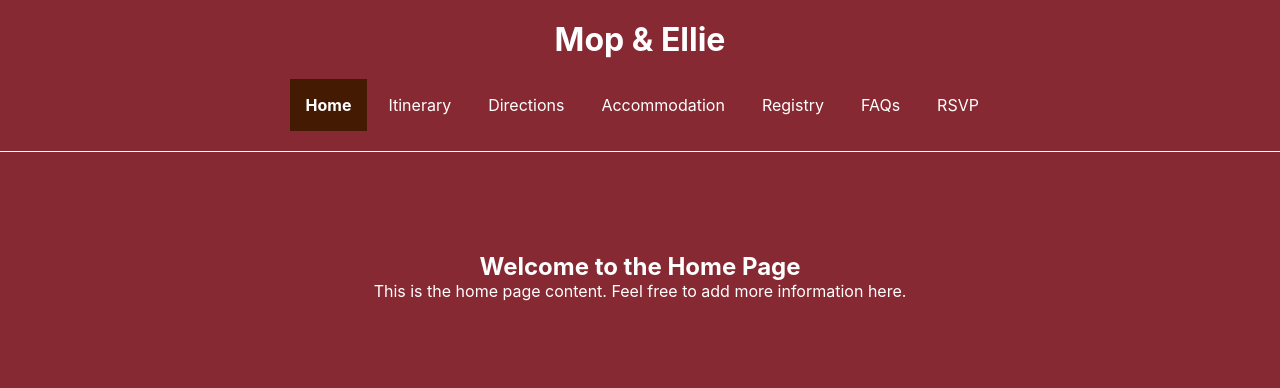
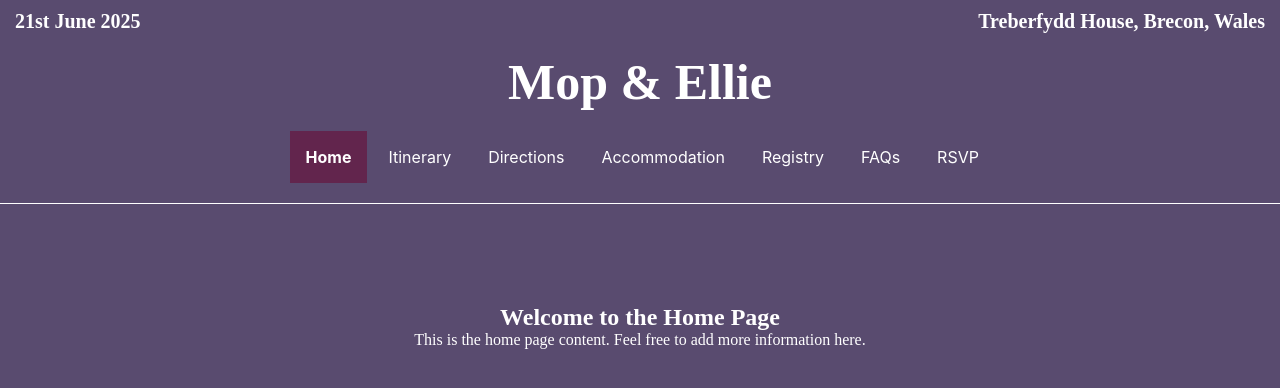
Before and after one commit to rjh-mopjones/wdst_fe, a React (Create React App) app in the folder wedsite/: page / in a window 1280 px wide. Shown: the top 388 px of the page. Built offline with nearby package versions, Linux system fonts and the light colour scheme.

Commit message:
add header

```diff
--- a/wedsite/src/components/Navbar.js
+++ b/wedsite/src/components/Navbar.js
@@ -8,12 +8,18 @@ import { NavLink } from 'react-router-dom';
 const Navbar = () => {
     const activeState = ({ isActive }) => {
         return {
-            backgroundColor: isActive ? "rgb(69 26 3)" : "",
+            backgroundColor: isActive ? "#62254D" : "",
             fontWeight: isActive ? "bold" : ""
         };
     };
     return (
         <div className={'topBar'}>
+            <div>
+                <ul className={'header'}>
+                    <li>21st June 2025</li>
+                    <li>Treberfydd House, Brecon, Wales</li>
+                </ul>
+            </div>
             <div><h1 className='title'>Mop & Ellie</h1></div>
             <nav className={'navb'}>
                 <ul>
--- a/wedsite/src/components/RSVP.js
+++ b/wedsite/src/components/RSVP.js
@@ -3,8 +3,7 @@ import React from 'react';
 const RSVP = () => {
     return (
         <div>
-            <h2>Welcome to the RSVP Page</h2>
-            <p>This is the rsvp page content. Feel free to add more information here.</p>
+            <h2>Répondez S'il Vous Plaît</h2>
         </div>
     );
 };
--- a/wedsite/src/styles/styles.css
+++ b/wedsite/src/styles/styles.css
@@ -14,29 +14,36 @@ li {
     margin: 0;
 }
 
-a {
-    text-decoration: green;
-    color: white;
-}
-
 .title {
     text-align: center;
     color: white;
     padding-top: 20px;
+    font-size: 50px;
+    font-family: "Apple LiSung";
 }
 
-.topBar {
-    /*background-color: #995D6A;*/
-    background-color: #872932;
+.topbar {
+    /*background-color: #E2725A;*/
 }
 
+.header {
+    padding-top: 10px; /* Adjust the padding to create space below the navbar */
+    padding-left: 15px; /* Adjust the padding to create space below the navbar */
+    padding-right: 15px; /* Adjust the padding to create space below the navbar */
+    justify-content: space-between;
+    font-size: 20px;
+    font-weight: bold;
+    font-family: "Apple LiSung", serif;
+
+}
+
+
 .content {
-    padding: 100px; /* Adjust the padding to create space below the navbar */
-    background-color: #872932;
+    padding-top: 100px; /* Adjust the padding to create space below the navbar */
+    font-family: "Apple LiSung";
 }
 
 .page {
-    background-color: #872932;
     text-align: center;
     color: white;
     white-space: pre-wrap;
@@ -45,8 +52,7 @@ a {
 html, body {
     height: 100%;
     width: 100%;
-    /*min-height: 100vh;*/
-    background-color: #872932;
+    background: #594B6F;
 }
 
 *,
@@ -58,8 +64,6 @@ html, body {
 }
 
 .navb {
-    /*background-color: #995D6A;*/
-    background-color: #872932;
     border-bottom: 1px solid white;
 }
 
```
Lines whose indentation alone changed are shown as unchanged.
